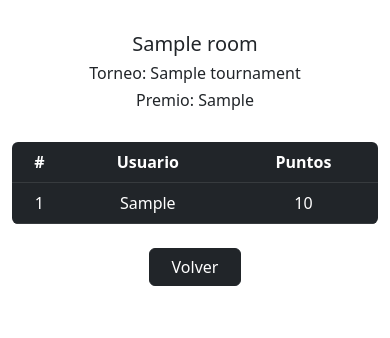
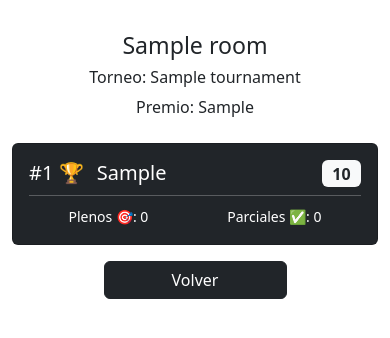
Before and after one commit to deeivid12/prode_qatar_2022, a Django app: page /all_rooms/1/ranking in a window 390 px wide. Shown: the part 56-394 px from the top of the page. Run offline with Django 4.2, Linux system fonts and the light colour scheme; a user stored in the database is signed in; tables that the repository leaves empty hold one stand-in row (values such as "Sample post").

Commit message:
Add more information in ranking and refactor it for mobile version

```diff
--- a/prode_qatar_2022/tournaments/templates/tournaments/pronostics_ranking.html
+++ b/prode_qatar_2022/tournaments/templates/tournaments/pronostics_ranking.html
@@ -6,36 +6,72 @@
 
 {% block content %}
 	<div class="row">
-		<div class="col mt-2 mb-4">
-			<h5>{{room_name}}</h5>
-			<h6>Torneo: {{tournament}}</h5>
-			<h6>Premio: {{grand_prize}}</h5>
+		<div class="col mt-2 mb-4 text-center">
+			<h3>{{room_name}}</h3>
+			<h6>Torneo: {{tournament}}</h6>
+			<p class="mb-0">Premio: {{grand_prize}}</p>
 		</div>
 	</div>
-	<div class="row">
-		<div class="col col-md-6 offset-md-3">
-			<table class="table table-dark rounded overflow-hidden">
+
+	<div class="row justify-content-center">
+		<div class="col-12 col-md-8 col-lg-6">
+			<!-- Mobile View -->
+			<div class="d-md-none">
+				{% for pronostic in pronostics_ranking %}
+				<div class="card bg-dark text-white mb-2">
+					<div class="card-body">
+						<div class="d-flex justify-content-between align-items-center">
+							<div>
+								<h5 class="mb-0 d-inline">
+									#{{ pronostic.position }}
+									{% if pronostic.position == 1 %}🏆{% elif pronostic.position == 2 %}🥈{% elif pronostic.position == 3 %}🥉{% endif %}
+								</h5>
+								<h5 class="mb-0 d-inline ms-2">{{ pronostic.username|title }}</h5>
+							</div>
+							<span class="badge bg-light text-dark fs-6">{{ pronostic.total }}</span>
+						</div>
+						<hr class="my-2" style="color: white;">
+						<div class="d-flex justify-content-around">
+							<div><small>Plenos 🎯: {{ pronostic.exact_result }}</small></div>
+							<div><small>Parciales ✅: {{ pronostic.partial_result }}</small></div>
+						</div>
+					</div>
+				</div>
+				{% endfor %}
+			</div>
+
+			<!-- Desktop View -->
+			<div class="d-none d-md-block">
+				<table class="table table-dark table-hover rounded overflow-hidden">
 					<thead>
 						<tr>
-						<th>#</th>
+							<th class="text-center">#</th>
+							<th></th>
 							<th>Usuario</th>
-						<th>Puntos</th>
+							<th class="text-center">Puntos</th>
+							<th class="text-center">Plenos 🎯</th>
+							<th class="text-center">Parciales ✅</th>
 						</tr>
 					</thead>
+					<tbody>
 					{% for pronostic in pronostics_ranking %}
-				<tbody>
 						<tr>
-						<td>{{pronostic.position}}</td>
-						<td>{{pronostic.username|title}}</td>
-						<td>{{pronostic.total}}</td>
+							<td class="text-center align-middle fw-bold">{{pronostic.position}}</td>
+							<td class="align-middle fs-5">{% if pronostic.position == 1 %}🏆{% elif pronostic.position == 2  %}🥈{% elif pronostic.position == 3  %}🥉{% endif %}</td>
+							<td class="align-middle">{{pronostic.username|title}}</td>
+							<td class="text-center align-middle fw-bold">{{pronostic.total}}</td>
+							<td class="text-center align-middle">{{pronostic.exact_result}}</td>
+							<td class="text-center align-middle">{{pronostic.partial_result}}</td>
 						</tr>
+					{% endfor %}
 					</tbody>
-			{% endfor %}
 				</table>
 			</div>
 		</div>
+	</div>
+
 	<div class="row mx-auto">
-		<button onclick="history.back()" class="btn btn-dark col-3 col-md-2 col-lg-1 mx-auto mt-2">Volver</button>
+		<button onclick="history.back()" class="btn btn-dark col-6 col-sm-4 col-md-3 col-lg-2 mx-auto mt-2">Volver</button>
 	</div>
 	</br>
 {% endblock %}
--- a/prode_qatar_2022/tournaments/views.py
+++ b/prode_qatar_2022/tournaments/views.py
@@ -23,7 +23,7 @@ from django.shortcuts import render, redirect
 from django.contrib.admin.views.decorators import staff_member_required
 from django.contrib.auth.decorators import login_required
 from django.contrib.auth.models import User
-from django.db.models import Sum, F
+from django.db.models import Sum, F, Count, Case, When, IntegerField
 from django.http import JsonResponse
 from django.contrib import messages
 from django.utils import timezone
@@ -210,11 +210,23 @@ def get_ranking(request, room_id):
         Pronostic.objects
         .filter(game__tournament_id=tournament_id, user_id__in=users_ids)
         .values(username=F('user__username'))
-        .annotate(total=Sum('points', default=0))
-        .order_by('-total')
+        .annotate(
+            total=Sum('points', default=0),
+            exact_result=Count(
+            Case(
+                When(points=5, then=1),
+                output_field=IntegerField()
+            )),
+            partial_result=Count(
+            Case(
+                When(points=3, then=1),
+                output_field=IntegerField()
+            )
+        )
+        )
+        .order_by('-total', '-exact_result', '-partial_result')
     )
-    ranking = sorted(pronostics_data, key=lambda x: x['total'] or 0, reverse=True)
-    ranking = [{'position': idx + 1, **item} for idx, item in enumerate(ranking)]
+    ranking = [{'position': idx + 1, **item} for idx, item in enumerate(pronostics_data)]
     data = {
         "pronostics_ranking": ranking,
         "room_name": room.name,
```
Lines whose indentation alone changed are shown as unchanged.
